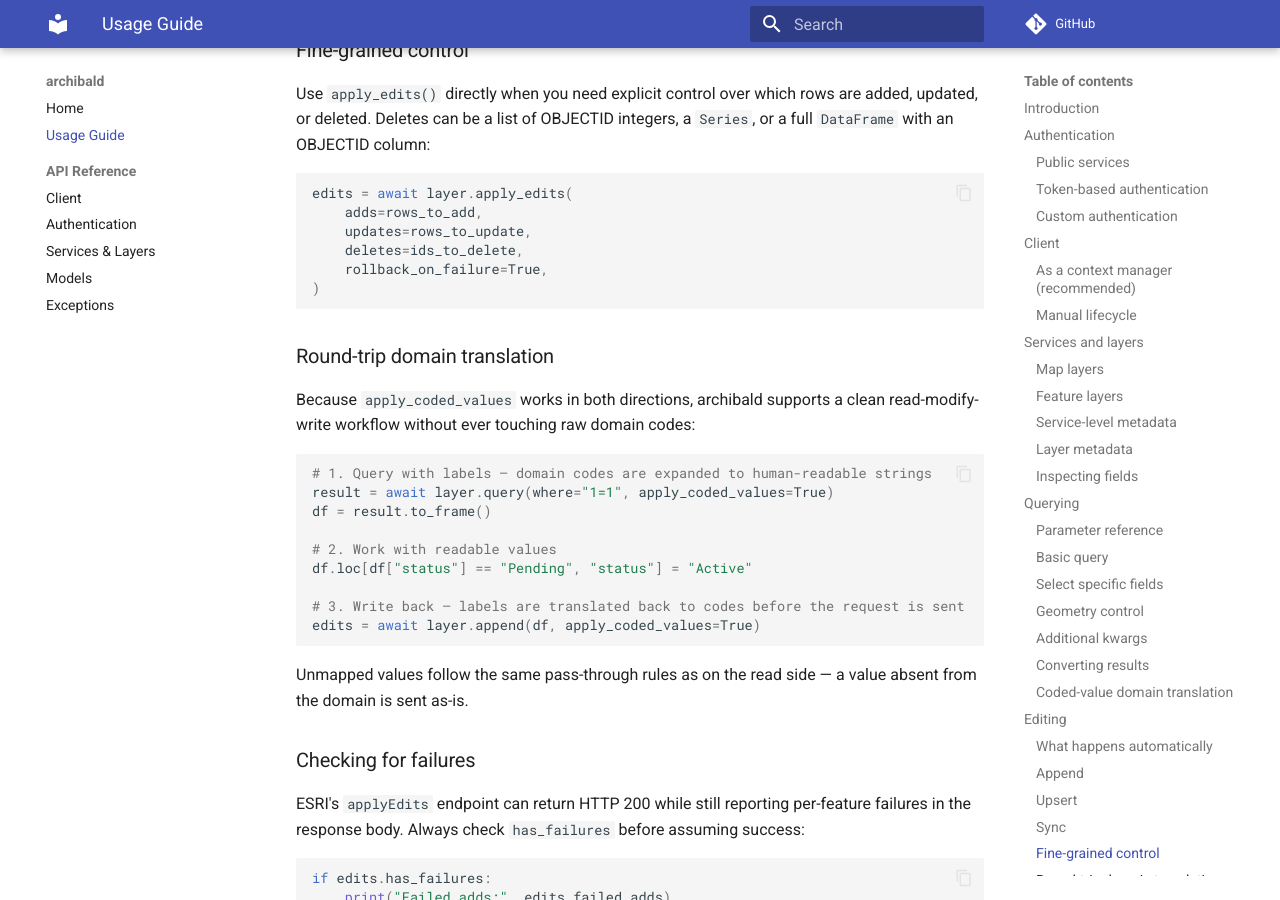
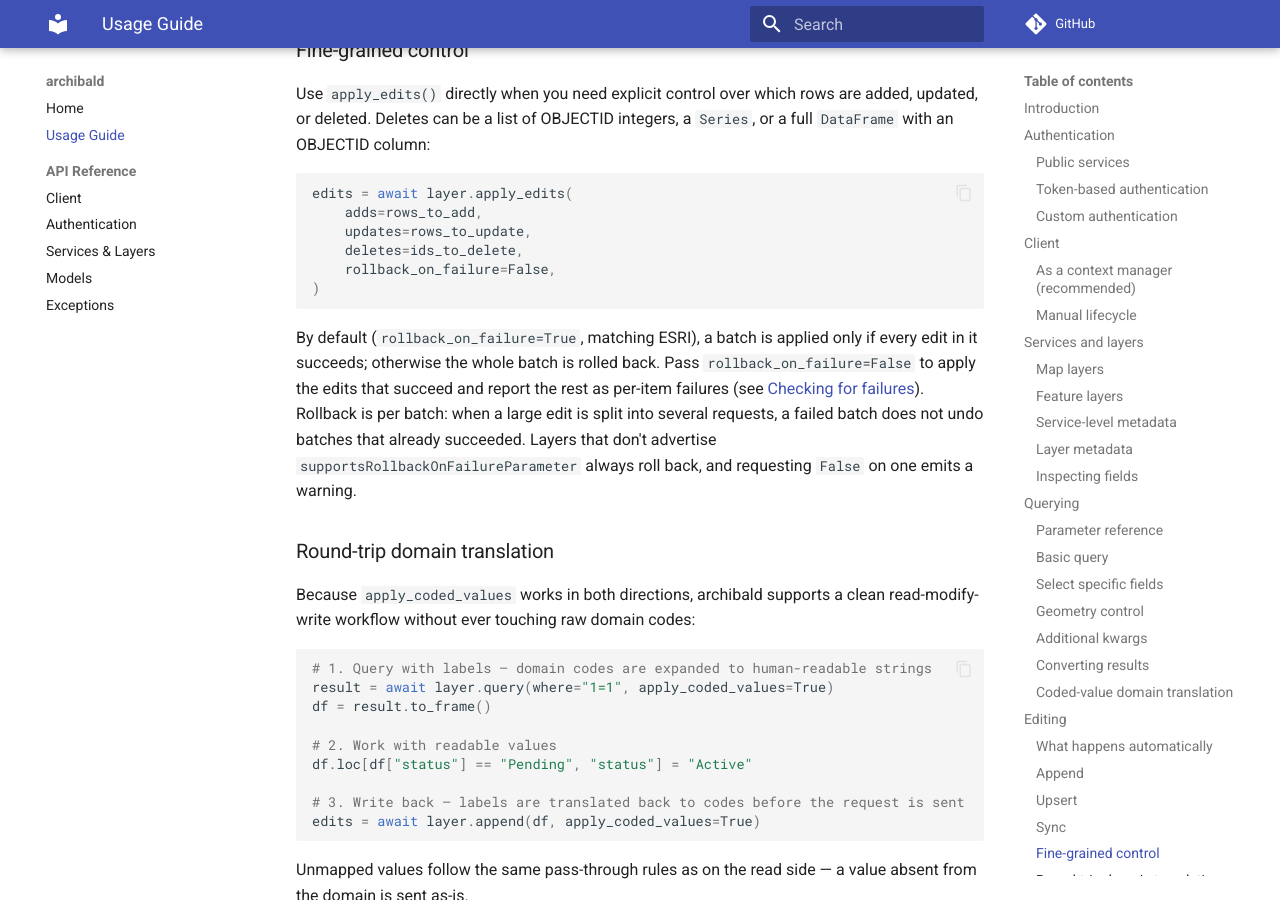
Before and after one commit to cityofboulder/archibald, an MkDocs documentation site: the page built from docs/usage.md, in a window 1280 px wide and 900 px high, scrolled down 8025 px. Built offline with MkDocs 1.6.1 and Material for MkDocs 9.7.7, drawn with Linux system fonts in a browser that asks for light colours; comment, search, counter and statistics services are not loaded.

Commit message:
docs(usage): explain rollback_on_failure default and per-batch scope
Co-Authored-By: Claude Opus 5.5 <noreply@anthropic.com>

````diff
--- a/docs/usage.md
+++ b/docs/usage.md
@@ -326,9 +326,11 @@ edits = await layer.apply_edits(
     adds=rows_to_add,
     updates=rows_to_update,
     deletes=ids_to_delete,
-    rollback_on_failure=True,
+    rollback_on_failure=False,
 )
 ```
+
+By default (`rollback_on_failure=True`, matching ESRI), a batch is applied only if every edit in it succeeds; otherwise the whole batch is rolled back. Pass `rollback_on_failure=False` to apply the edits that succeed and report the rest as per-item failures (see [Checking for failures](#checking-for-failures)). Rollback is per batch: when a large edit is split into several requests, a failed batch does not undo batches that already succeeded. Layers that don't advertise `supportsRollbackOnFailureParameter` always roll back, and requesting `False` on one emits a warning.
 
 ### Round-trip domain translation
 
````
